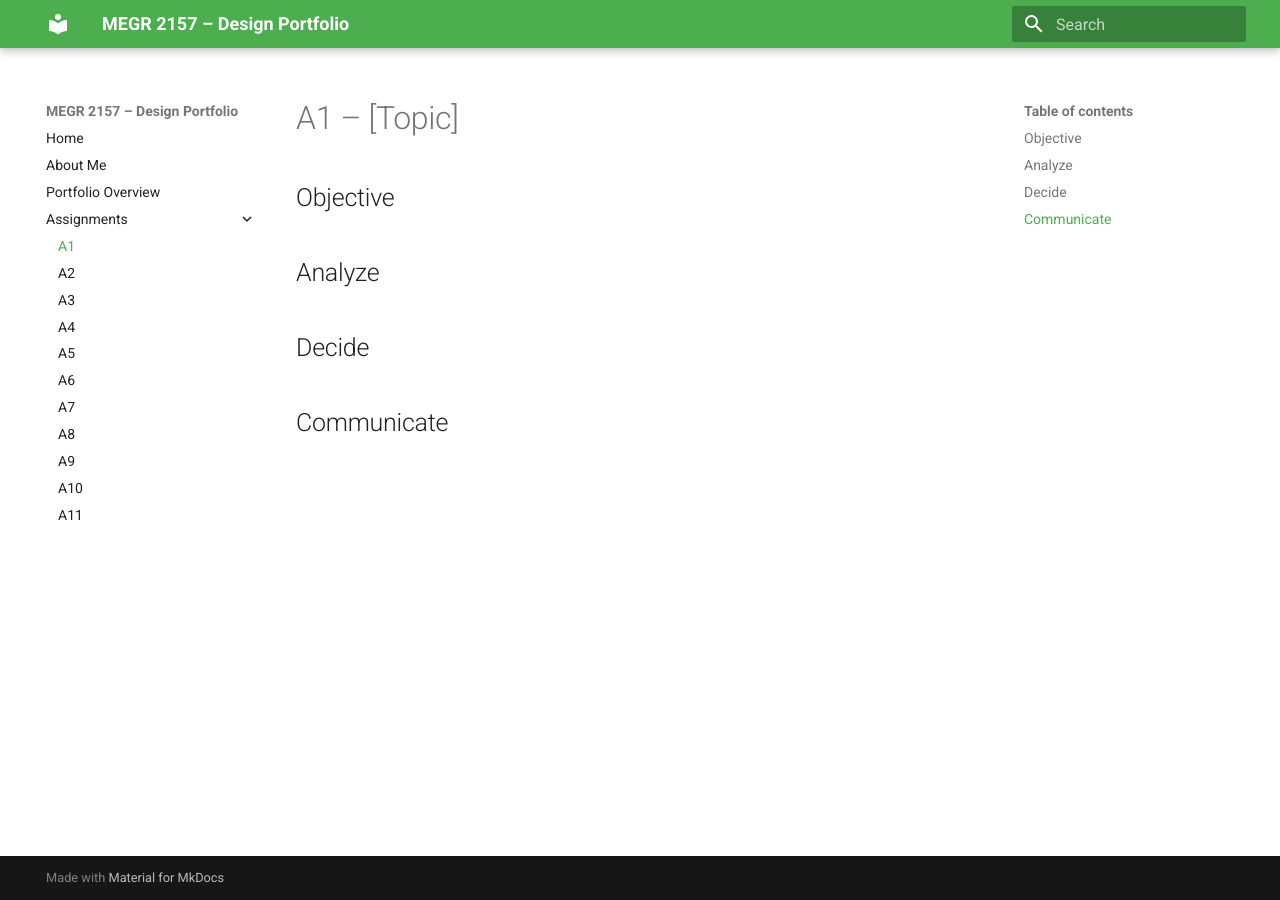
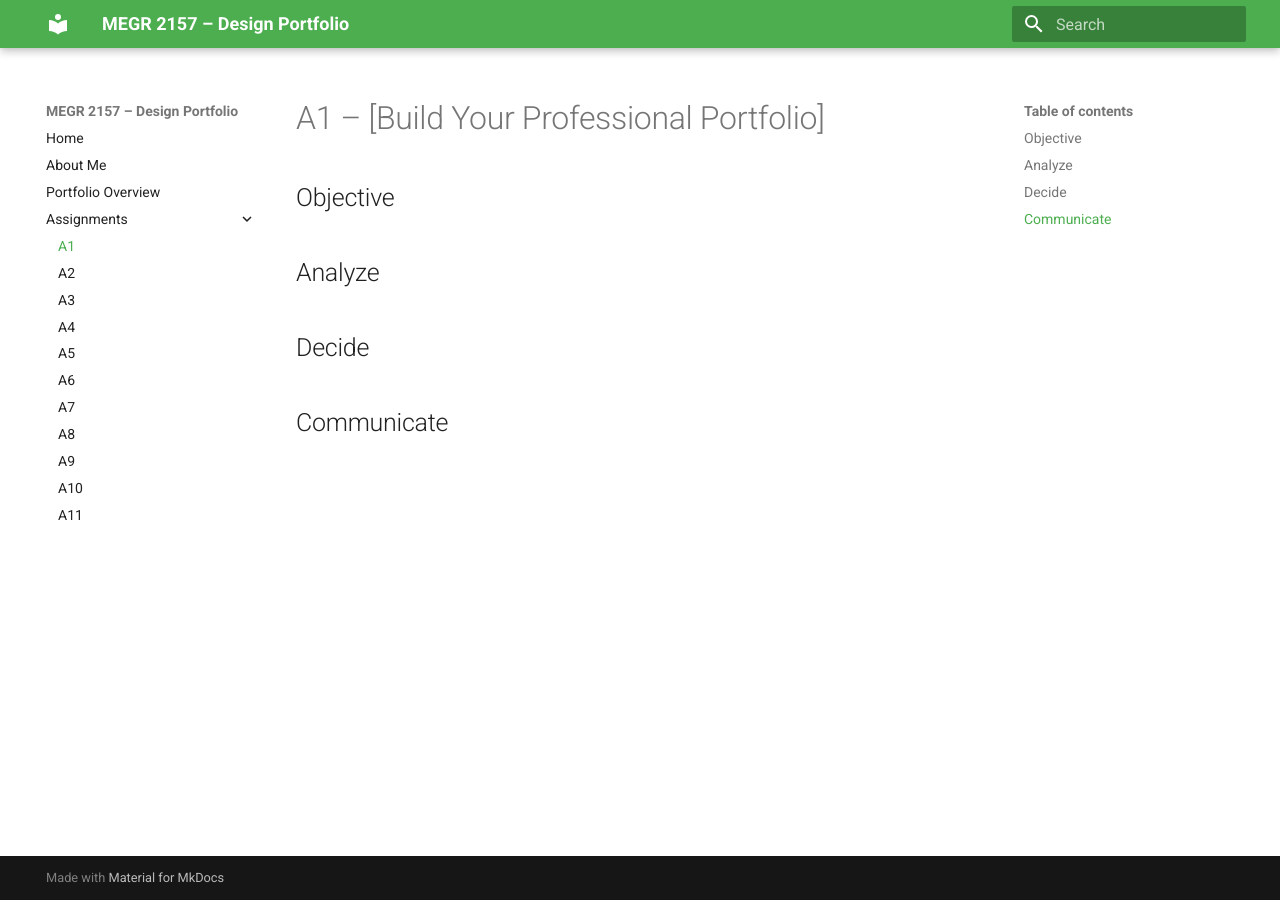
Before and after one commit to bbare4/Brysons-MEGR2156-portfolio, an MkDocs documentation site: the page built from docs/assignments/A01/index.md, in a window 1280 px wide. Built offline with MkDocs 1.6.1 and Material for MkDocs 9.7.7, drawn with Linux system fonts in a browser that asks for light colours.

Commit message:
Update assignment title to 'Build Your Professional Portfolio'

```diff
--- a/docs/assignments/A01/index.md
+++ b/docs/assignments/A01/index.md
@@ -1,4 +1,4 @@
-# A1 – [Topic]
+# A1 – [Build Your Professional Portfolio]
 
 ## Objective
 
```
